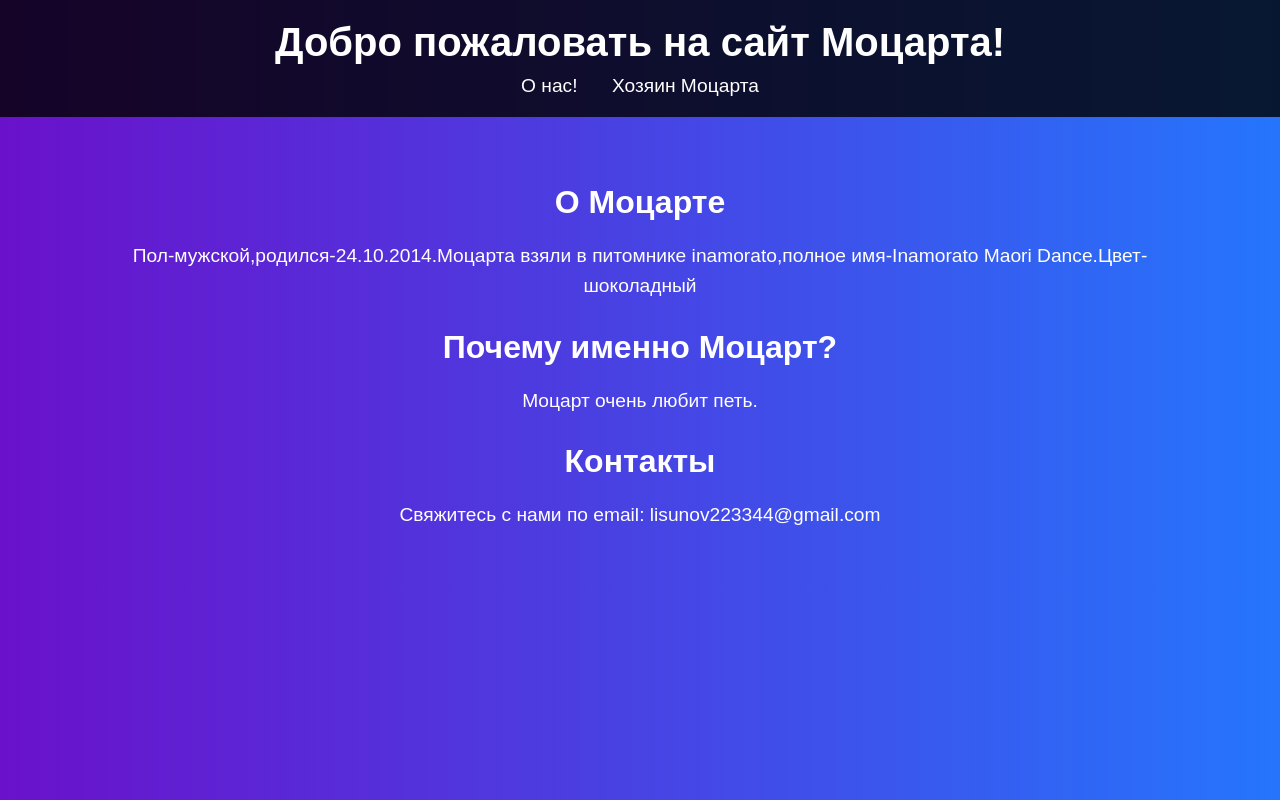
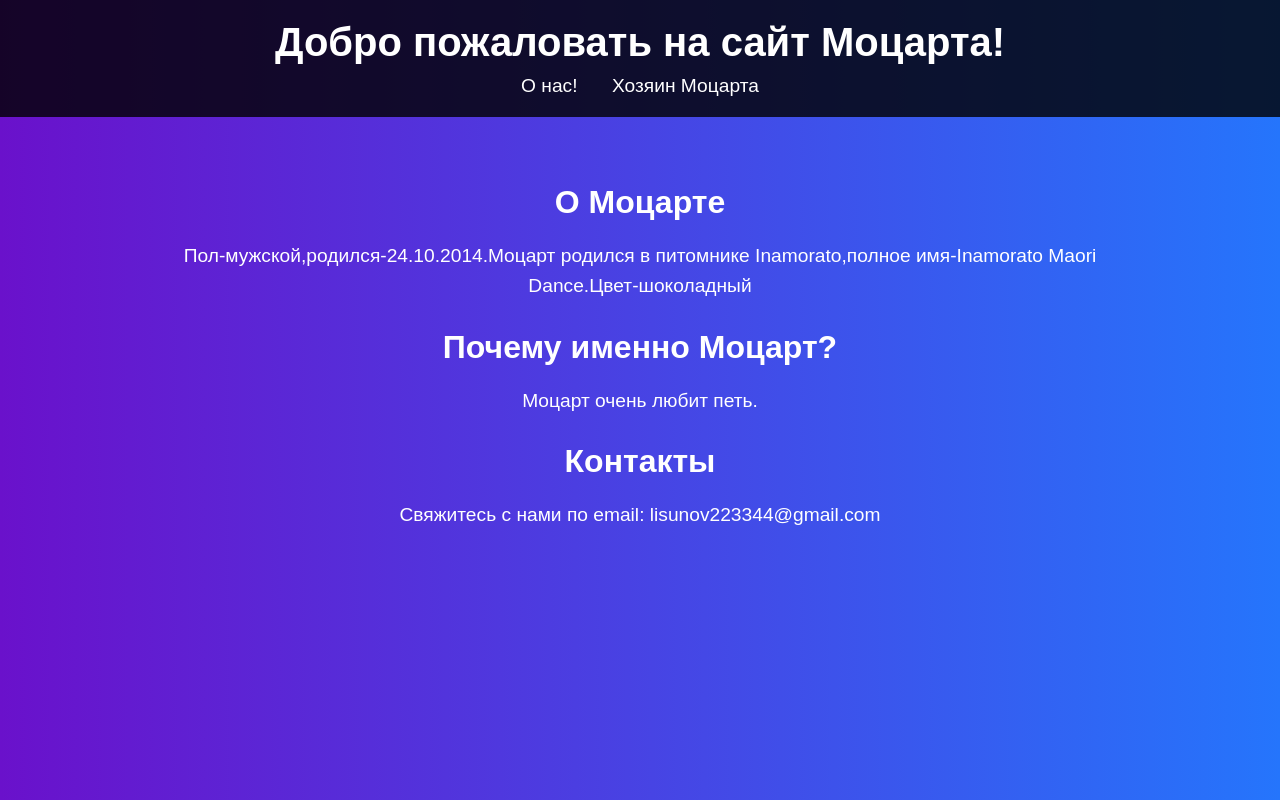
Before and after one commit to wenqq12/Mozart, a plain HTML site: page index.html in a window 1280 px wide. Drawn offline with Linux system fonts and the light colour scheme.

Commit message:
Update index.html

```diff
--- a/index.html
+++ b/index.html
@@ -68,7 +68,7 @@
     <div class="container">
         <section id="about">
             <h2>О Моцарте</h2>
-            <p>Пол-мужской,родился-24.10.2014.Mоцарта взяли в питомнике inamorato,полное имя-Inamorato Maori Dance.Цвет-шоколадный</p>
+            <p>Пол-мужской,родился-24.10.2014.Mоцарт родился в питомнике Inamorato,полное имя-Inamorato Maori Dance.Цвет-шоколадный</p>
             </section>
         <section id="services">
             <h2>Почему именно Моцарт?</h2>
```
